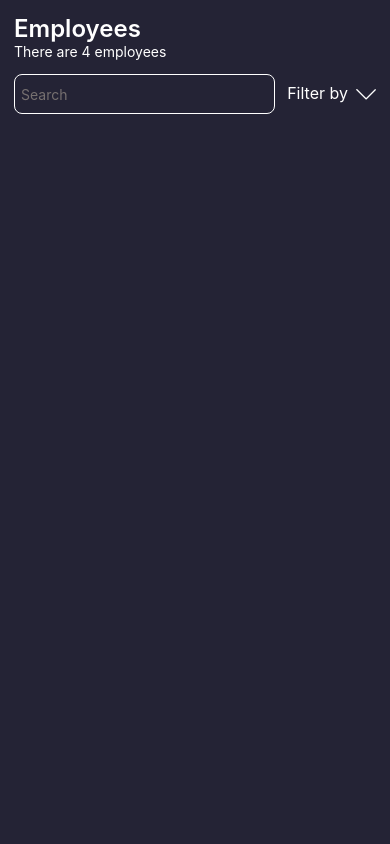
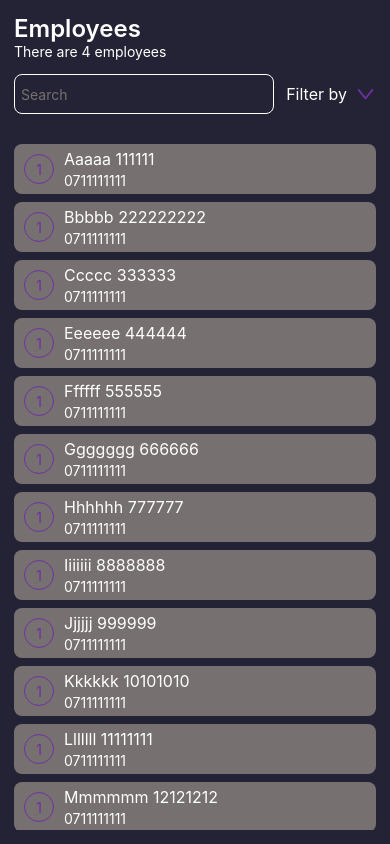
Before and after one commit to NK-William/Employee-Management, a React Native app: screen / in a window 390 px wide. Built offline with nearby package versions, Linux system fonts and the light colour scheme.

Commit message:
feat: (List): added list contents

```diff
--- a/package.json
+++ b/package.json
@@ -11,7 +11,8 @@
   },
   "dependencies": {
     "react": "18.2.0",
-    "react-native": "0.74.2"
+    "react-native": "0.74.2",
+    "react-native-vector-icons": "^10.1.0"
   },
   "devDependencies": {
     "@babel/core": "^7.20.0",
--- a/src/screens/list/index.tsx
+++ b/src/screens/list/index.tsx
@@ -1,8 +1,96 @@
-import {View, Text, TextInput} from 'react-native';
+import {View, Text, TextInput, FlatList, TouchableOpacity} from 'react-native';
 import React from 'react';
 import getStyling from './style';
-import {gray} from '../../constants/colors';
-import SimpleLineIcons from 'react-native-vector-icons/SimpleLineIcons';
+import {accent, gray} from '../../constants/colors';
+import AntDesign from 'react-native-vector-icons/AntDesign';
+import Ionicons from 'react-native-vector-icons/Ionicons';
+
+interface IEmployee {
+  id: number;
+  firstName: string;
+  lastName: string;
+  contactNumber: string;
+}
+const fakeData: IEmployee[] = [
+  {
+    id: 1,
+    firstName: 'Aaaaa',
+    lastName: '111111',
+    contactNumber: '0711111111',
+  },
+  {
+    id: 2,
+    firstName: 'Bbbbb',
+    lastName: '222222222',
+    contactNumber: '0722222222',
+  },
+  {
+    id: 3,
+    firstName: 'Ccccc',
+    lastName: '333333',
+    contactNumber: '0733333333',
+  },
+  {
+    id: 4,
+    firstName: 'Eeeeee',
+    lastName: '444444',
+    contactNumber: '0744444444',
+  },
+  {
+    id: 5,
+    firstName: 'Ffffff',
+    lastName: '555555',
+    contactNumber: '0755555555',
+  },
+  {
+    id: 6,
+    firstName: 'Ggggggg',
+    lastName: '666666',
+    contactNumber: '0766666666',
+  },
+  {
+    id: 7,
+    firstName: 'Hhhhhh',
+    lastName: '777777',
+    contactNumber: '0777777777',
+  },
+  {
+    id: 8,
+    firstName: 'Iiiiiii',
+    lastName: '8888888',
+    contactNumber: '0788888888',
+  },
+  {
+    id: 9,
+    firstName: 'Jjjjjj',
+    lastName: '999999',
+    contactNumber: '0799999999',
+  },
+  {
+    id: 10,
+    firstName: 'Kkkkkk',
+    lastName: '10101010',
+    contactNumber: '071010101010',
+  },
+  {
+    id: 11,
+    firstName: 'Lllllll',
+    lastName: '11111111',
+    contactNumber: '0721111111',
+  },
+  {
+    id: 12,
+    firstName: 'Mmmmmm',
+    lastName: '12121212',
+    contactNumber: '0712121212',
+  },
+  {
+    id: 13,
+    firstName: 'Nnnnn',
+    lastName: '13131313',
+    contactNumber: '0713131313',
+  },
+];
 
 const List = () => {
   const styles = getStyling();
@@ -24,13 +112,40 @@ const List = () => {
       <View style={styles.filterContainer}>
         <View style={styles.filterIconTextContainer}>
           <Text style={styles.filterText}>Filter by</Text>
-          <SimpleLineIcons
-            name="arrow-down"
-            size={20}
-            style={{color: 'white', marginLeft: 8}}
+          <AntDesign
+            name="down"
+            size={21}
+            style={{color: accent, marginLeft: 8}}
           />
+          {/* <Ionicons
+            name="close-outline"
+            size={23}
+            style={{color: accent, marginLeft: 8}}
+          /> */}
         </View>
       </View>
+    );
+  };
+
+  const ListItem = ({item}: {item: IEmployee}) => {
+    const {firstName, lastName, contactNumber} = item;
+
+    return (
+      <TouchableOpacity style={styles.listItemContainer}>
+        <View style={styles.listItemNumberContainer}>
+          <View style={styles.listItemNumberCircle}>
+            <Text style={styles.listItemNumber}>1</Text>
+          </View>
+        </View>
+        <View style={styles.listItemDetailsContainer}>
+          <Text
+            numberOfLines={1}
+            style={
+              styles.listItemDetailsNameText
+            }>{`${firstName}  ${lastName}`}</Text>
+          <Text style={styles.listItemDetailsNumberText}>0711111111</Text>
+        </View>
+      </TouchableOpacity>
     );
   };
 
@@ -44,6 +159,13 @@ const List = () => {
           <Filter />
         </View>
       </View>
+      <View style={styles.listContainer}>
+        <FlatList
+          data={fakeData}
+          keyExtractor={item => item.id}
+          renderItem={({item}) => <ListItem item={item} />}
+        />
+      </View>
     </View>
   );
 };
--- a/src/screens/list/style.ts
+++ b/src/screens/list/style.ts
@@ -1,5 +1,5 @@
 import {StyleSheet} from 'react-native';
-import {accent, primary, textColor} from '../../constants/colors';
+import {accent, gray, primary, textColor} from '../../constants/colors';
 
 const getStyling = () => {
   return StyleSheet.create({
@@ -35,6 +35,7 @@ const getStyling = () => {
     },
     filterIconTextContainer: {
       flexDirection: 'row',
+      alignItems: 'center',
     },
     filterContainer: {
       justifyContent: 'center',
@@ -44,6 +45,45 @@ const getStyling = () => {
       color: textColor,
       fontSize: 16,
     },
+    listContainer: {
+      position: 'relative',
+      flex: 1,
+      marginTop: 8,
+    },
+    listItemContainer: {
+      backgroundColor: gray,
+      marginTop: 8,
+      height: 50,
+      paddingHorizontal: 10,
+      alignItems: 'center',
+      borderRadius: 8,
+      flexDirection: 'row',
+    },
+    listItemNumberContainer: {},
+    listItemNumberCircle: {
+      width: 30,
+      height: 30,
+      borderColor: accent,
+      borderRadius: 15,
+      borderWidth: 1,
+      alignItems: 'center',
+      justifyContent: 'center',
+    },
+    listItemNumber: {
+      color: accent,
+    },
+    listItemDetailsContainer: {
+      flex: 1,
+      marginLeft: 10,
+    },
+    listItemDetailsNameText: {
+      color: textColor,
+      fontSize: 16,
+    },
+    listItemDetailsNumberText: {
+      color: textColor,
+      marginTop: 3,
+    },
   });
 };
 
```
Also changed, not shown: 2 other files (tests, documents, lock files or other folders).
